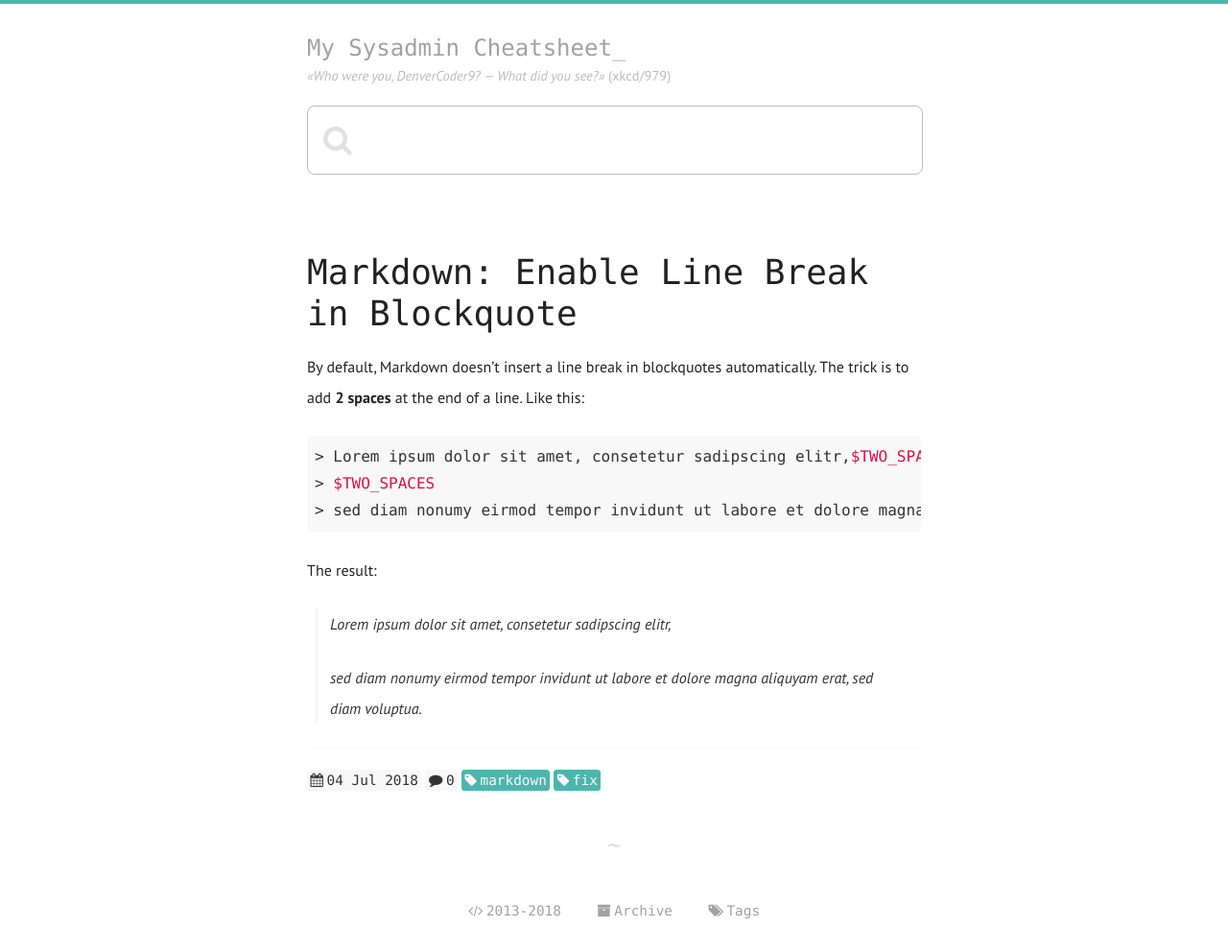
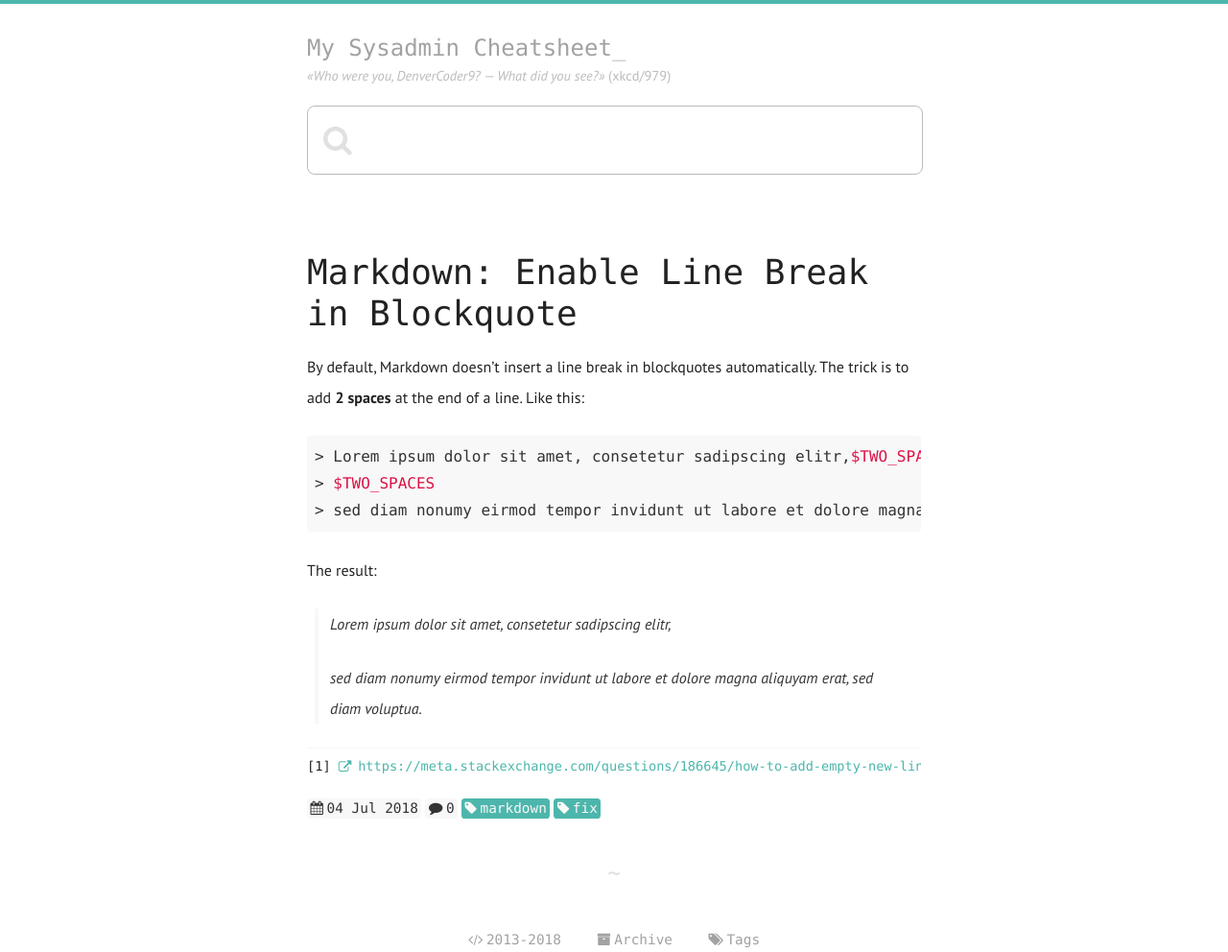
Before and after one commit to gh0st/docs.j7k6.org, a Jekyll site: the page built from _posts/2018-07-04-markdown-blockquote-newline.md, in a window 1280 px wide. Shown: the whole page at 96% size. Built offline with Jekyll 4.4.1, drawn with Linux system fonts in a browser that asks for light colours; nearby versions of some CDN libraries; some web fonts are replaced; comment, search, counter and statistics services are not loaded; before the commit the page ends 962 px from its top, so only the background shows below that; some of the changed lines change nothing that is shown.

Commit message:
markdown

```diff
--- a/_posts/2018-07-04-markdown-blockquote-newline.md
+++ b/_posts/2018-07-04-markdown-blockquote-newline.md
@@ -19,3 +19,4 @@
 > sed diam nonumy eirmod tempor invidunt ut labore et dolore magna aliquyam erat, sed diam voluptua.
 
 ---
+1. <https://meta.stackexchange.com/questions/186645/how-to-add-empty-new-line-in-block-quote/186647#186647>
```
Also changed, not shown: _posts/2018-06-13-fix-git-error-untracked-working-tree-files-overwritten-checkout.md (+1 -1 lines).
